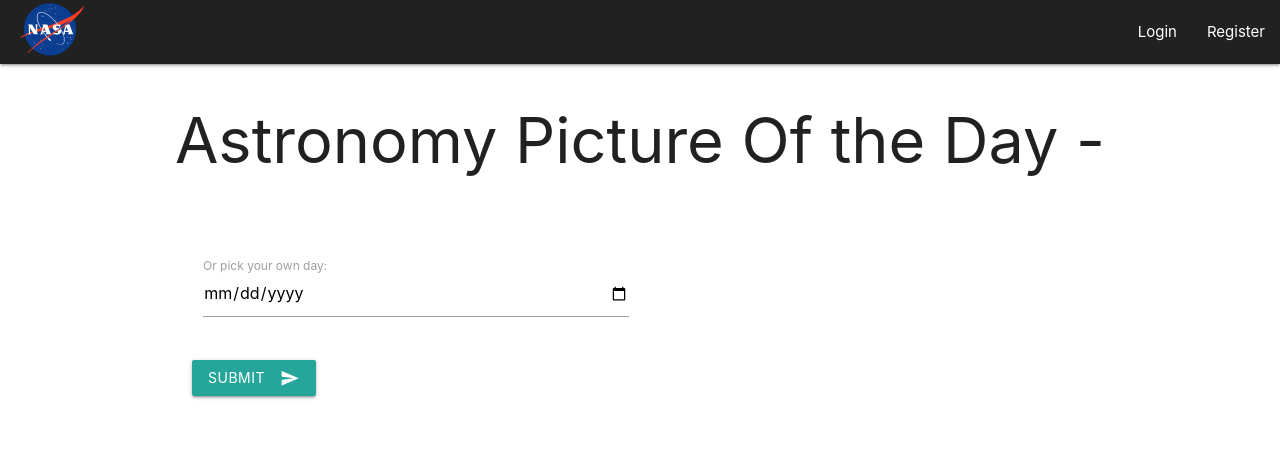
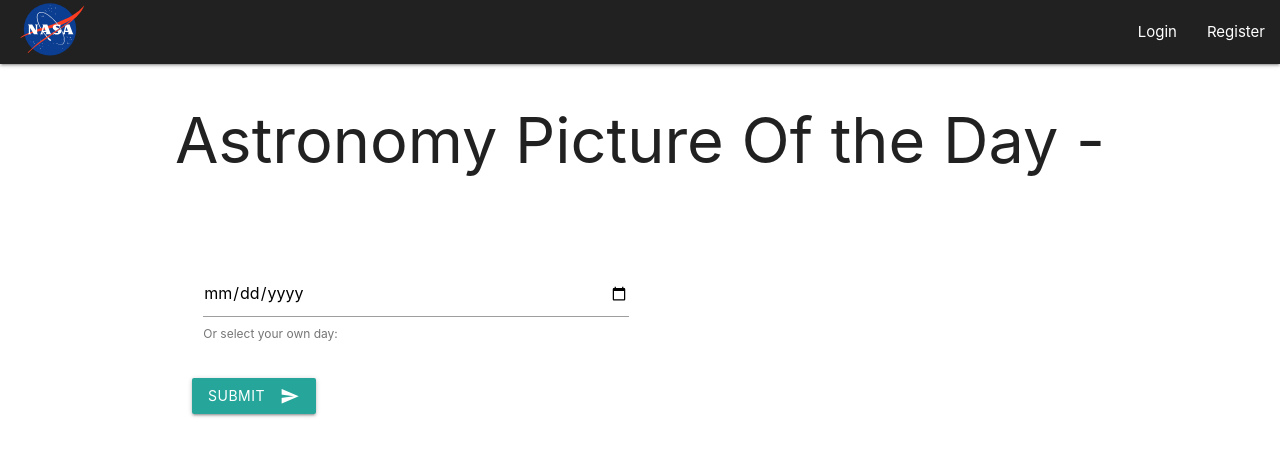
Before and after one commit to JoshHyde9/fullStack-front-end, a React (Create React App) app: page /apod in a window 1280 px wide. Shown: the top 456 px of the page. Built offline with nearby package versions, Linux system fonts and the light colour scheme; no server answers.

Commit message:
Fixed styling

```diff
--- a/src/pages/APOD.js
+++ b/src/pages/APOD.js
@@ -87,7 +87,7 @@
                   value={this.state.datepicker}
                   onChange={this.handleChange}
                 />
-                <label htmlFor="date">Or pick your own day: </label>
+                <span class="helper-text">Or select your own day:</span>
               </div>
             </div>
             <div className="row">
```
